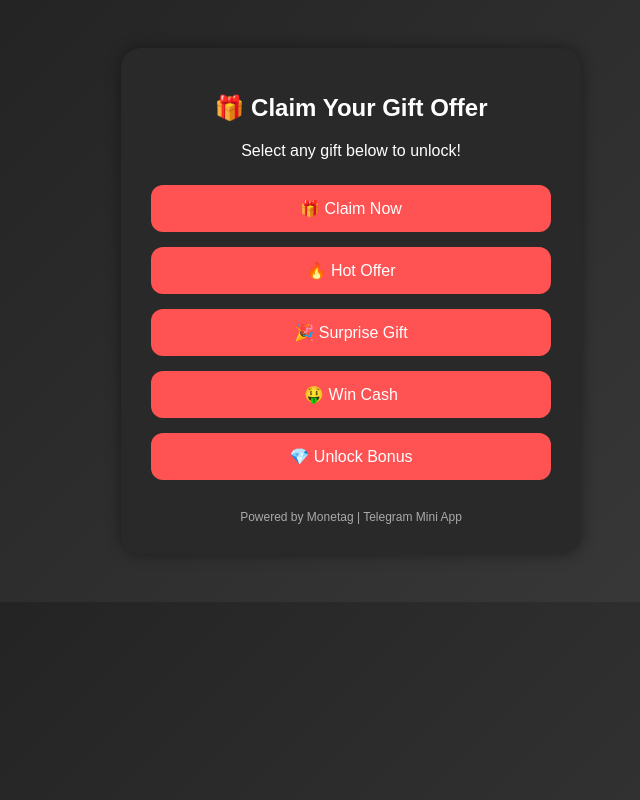
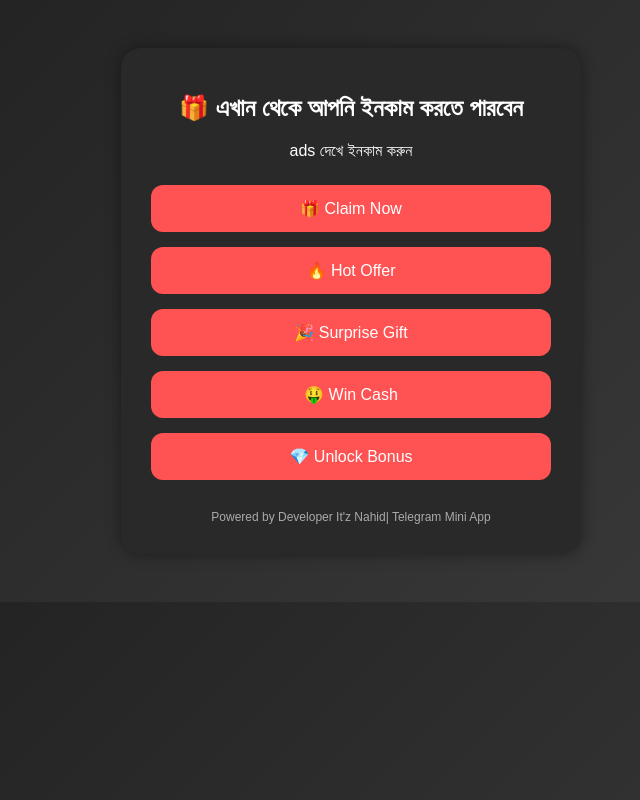
Before and after one commit to nahiddeveloper5066/Mony-nahid, a plain HTML site: page index.html in a window 1280 px wide. Shown: the whole page, without its empty margins (289-929 px from the left). Drawn offline with Linux system fonts and the light colour scheme.

Commit message:
Update index.html

```diff
--- a/index.html
+++ b/index.html
@@ -52,8 +52,8 @@
 </head>
 <body>
   <div class="container">
-    <h1>🎁 Claim Your Gift Offer</h1>
-    <p>Select any gift below to unlock!</p>
+    <h1>🎁 এখান থেকে আপনি ইনকাম করতে পারবেন</h1>
+    <p>ads দেখে ইনকাম করুন</p>
 
     <div class="btn-group">
       <button onclick="showAd()">🎁 Claim Now</button>
@@ -63,7 +63,7 @@
       <button onclick="showAd()">💎 Unlock Bonus</button>
     </div>
 
-    <div class="footer">Powered by Monetag | Telegram Mini App</div>
+    <div class="footer">Powered by Developer It'z Nahid| Telegram Mini App</div>
   </div>
 
   <!-- Monetag Ad Script -->
```
